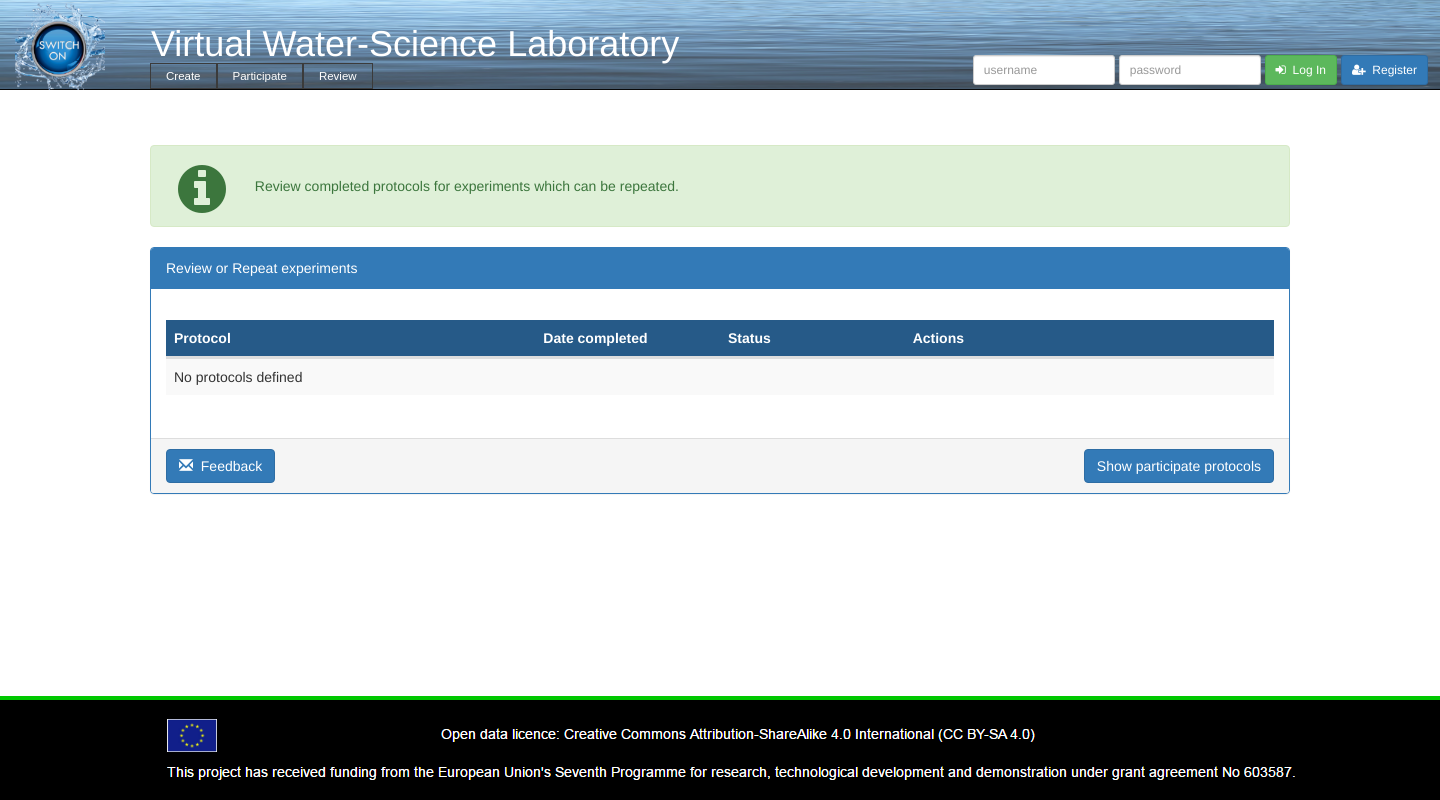
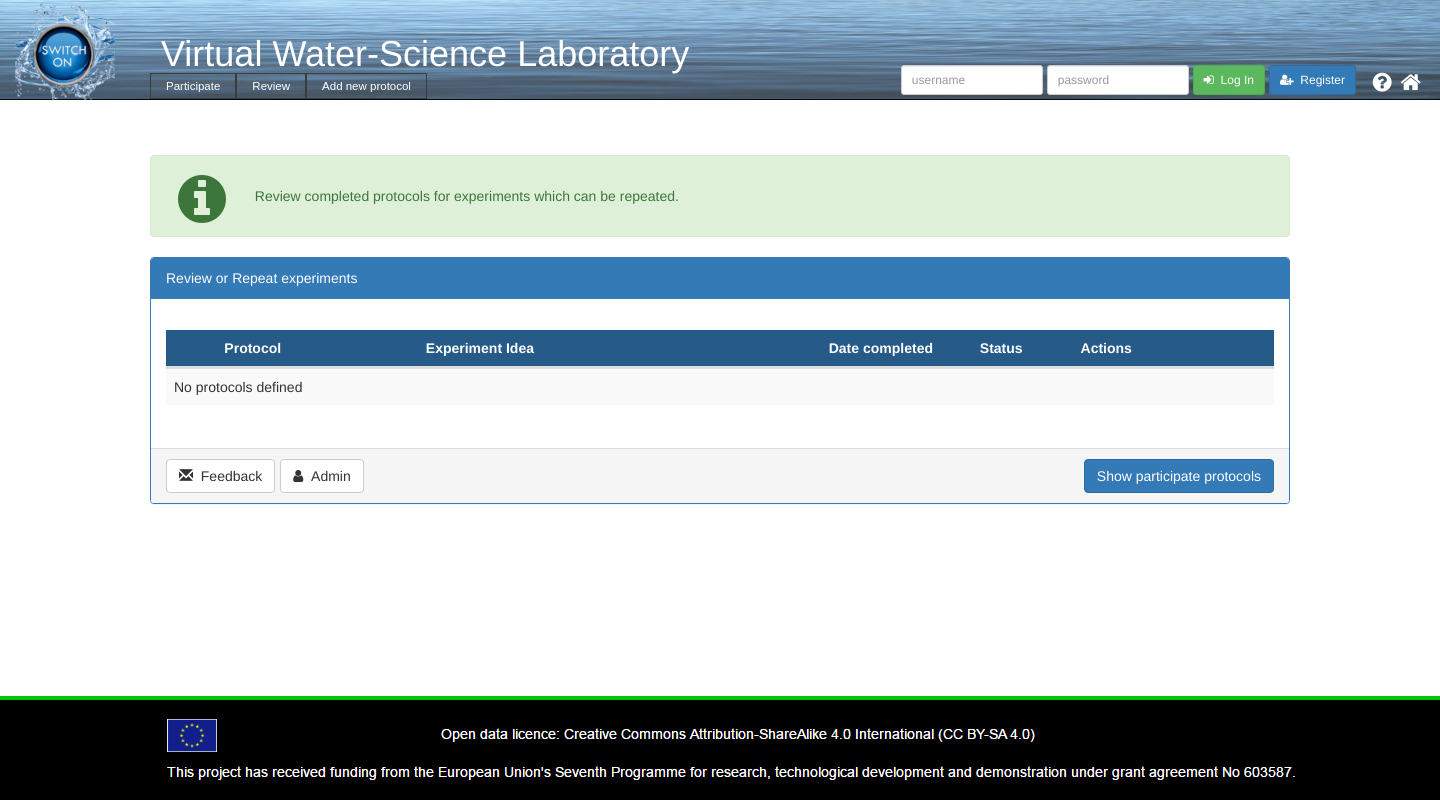
Before and after one commit to switchonproject/sip-html5-protocol-tool, a Django app: page / in a window 1440 px wide. Run offline with Django 3.2, Linux system fonts and the light colour scheme; data that the repository does not hold is empty; parts of the project's set-up code (start-up, migrations or seed data) failed here and were passed over; some libraries are stand-ins or nearby versions.

Commit message:
toolbar and re-styling

```diff
--- a/protocoltool/static/css/style.css
+++ b/protocoltool/static/css/style.css
@@ -126,14 +126,14 @@ p {
     background: #fff;
     padding: 0;
     width: 100%;
-    height: 90px;
+    height: 100px;
     background-image: url("../img/navbar_background.png");
     background-repeat: no-repeat;
     background-size: 100% 100%;
 }
 
 .switchon-navbar-container{
-    height:90px;
+    height:100px;
     padding:0;
     padding-left: 15px;
     padding-right:15px;
@@ -192,6 +192,23 @@ p {
 .navbar-login-options{
     float: right;
     bottom: 8px;
-    right: 8px;
+    right: 80px;
     position: relative;
 }
+
+.btn-space {
+    margin-right: 5px;
+}
+
+.navbar-extras {
+    position: absolute;
+    bottom: 4px;
+    right: 19px;
+}
+
+.fa-so-font {
+    font-size:22px;
+    align: center;
+    color: white;
+    margin-left: 5px;
+}
--- a/protocoltool/static/javascript/form.js
+++ b/protocoltool/static/javascript/form.js
@@ -81,9 +81,10 @@ $(document).ready(function(){
                 }
             });
 
+            window.location.assign('/view/' + datasetID);
         }
         else{
-            warningPopup("One or more required fields are filled in incorrectly");
+            warningPopup("You need to provide at least a full name and short title in order to save a protocol");
         }
     });
 
@@ -122,10 +123,9 @@ $(document).ready(function(){
                     console.log(xhr.status + ": " + xhr.responseText); // provide a bit more info about the error to the console
                 }
             });
-
         }
         else{
-            warningPopup("One or more required fields are filled in incorrectly");
+            warningPopup("You need to provide at least a full name and short title in order to save a protocol");
         }
     });
 
--- a/protocoltool/templates/protocoltool/protocoloverview.html
+++ b/protocoltool/templates/protocoltool/protocoloverview.html
@@ -20,6 +20,7 @@
     </head>
 
     <body>
+
         <!-- TOOLBAR -->
         <div class="navbar navbar-inverse navbar-static-top switchon-navbar">
             <div class="container-fluid">
@@ -37,9 +38,9 @@
                     <div class="navbar-options">
                         <div class="navbar-menu">
                             <ul class="nav navbar-nav navbar-links">
-                                <li><a href="http://www.switch-on-vwsl.eu/define-a-new-experiment/">Create</a></li>
                                 <li><a href="/participate">Participate</a></li>
                                 <li><a href="/review">Review</a></li>
+                                <li><a href="/createprotocol">Add new protocol</a></li>
                             </ul>
                         </div>
                         <div class="navbar-login-options">
@@ -71,6 +72,10 @@
                                 </button>
                             </form>
                             {% endif %}
+                        </div>
+                        <div class="navbar-extras">
+                            <a href="http://www.switch-on-vwsl.eu/about"><i class="fa fa-question-circle fa-so-font" aria-hidden="true"></i></a>
+                            <a href="http://www.switch-on-vwsl.eu/"><i class="fa fa-home fa-so-font" aria-hidden="true"></i></a>
                         </div>
                     </div>
                 </div>
@@ -135,17 +140,6 @@
 
 
                 <div class="panel-body">
-
-                    {% if showParticipate %}
-
-                        <form class="form-inline pull-left" action="../../admin/">
-                            <button type="submit" title="Manage user accounts if you have administrator rights" class="btn btn-default btn-sm">
-                                <i class="fa fa-user"></i>&nbsp&nbspAdmin
-                            </button>
-                        </form>
-
-                    {% endif %}
-
                     <div class="row"></div>
 
                     <div class="row"> <!--Datasets table-->
@@ -157,8 +151,10 @@
                             <table id="participatetable" class="table table-striped">
                                 <thead>
                                     <tr>
+                                        <th class="col-md-1"></th>
                                         <th class="col-md-4">Protocol</th>
-                                        <th class="col-md-2">Last update</th>
+                                        <th class="col-md-8">Experiment idea</th>
+                                        <th class="col-md-3">Last update</th>
                                         <th class="col-md-2">Status</th>
                                         <th class="col-md-4">Actions</th>
                                     </tr>
@@ -168,8 +164,10 @@
                                         {% if dataset.hidden == False %}
                                             {% if not dataset.published  %}
                                             <tr>
+                                                <td class="col-md-1"><img class="switchon-navbar-logo" src="/static/img/sologo_50x50.png" alt=""></td>
                                                 <td class="col-md-4">{{ dataset.shortTitle }}</td>
-                                                <td class="col-md-2">{{ dataset.dateLastUpdate | date:'d-m-Y' }}</td>
+                                                <td class="col-md-8">{{ dataset.experimentIdea }}</td>
+                                                <td class="col-md-3">{{ dataset.dateLastUpdate | date:'d-m-Y' }}</td>
                                                 <td class="col-md-2">Participate</td>
                                                 <td class="col-md-4">
                                                     <button type="button" class="btn btn-xs btn-default" value="{{ dataset.id }}" name="view" onclick="viewProtocol(this)">View</button>
@@ -178,7 +176,7 @@
 
                                                         {% if user.id == dataset.leadUser.user.id %}
                                                             <button type="button" class="btn btn-xs btn-default" value="{{ dataset.id }}" name="edit" onclick="editProtocol(this)">Edit</button>
-                                                            <button type="button" class="btn btn-xs btn-default" value="{{ dataset.id }}" name="publish" onclick="publishProtocol(this)">Send to 'review or repeat'</button>
+                                                            <button type="button" class="btn btn-xs btn-default" value="{{ dataset.id }}" name="publish" onclick="publishProtocol(this)">Send to review</button>
                                                             <button type="button" class="btn btn-xs btn-default" value="{{ dataset.id }}" name="useradmin" onclick="userAdmin(this)">Set user rights</button>
                                                             <button type="button" class="btn btn-xs btn-default" value="{{ dataset.id }}" name="deleteProtocol" onclick="deleteProtocol(this)">Delete</button>
 
@@ -212,8 +210,10 @@
                             <table id="reviewtable" class="table table-striped">
                                 <thead>
                                     <tr>
+                                        <th class="col-md-1"></th>
                                         <th class="col-md-4">Protocol</th>
-                                        <th class="col-md-2">Date completed</th>
+                                        <th class="col-md-8">Experiment Idea</th>
+                                        <th class="col-md-3">Date completed</th>
                                         <th class="col-md-2">Status</th>
                                         <th class="col-md-4">Actions</th>
                                     </tr>
@@ -224,8 +224,10 @@
 
                                             {% if dataset.published %}
                                             <tr>
+                                                <td class="col-md-1"><img class="switchon-navbar-logo" src="/static/img/sologo_50x50.png" alt=""></td>
                                                 <td class="col-md-4">{{ dataset.shortTitle }}</td>
-                                                <td class="col-md-2">{{ dataset.dateLastUpdate | date:'d-m-Y' }}</td>
+                                                <td class="col-md-8">{{ dataset.experimentIdea }}</td>
+                                                <td class="col-md-3">{{ dataset.dateLastUpdate | date:'d-m-Y' }}</td>
                                                 <td class="col-md-2">
                                                     Review or repeat
                                                 </td>
@@ -247,8 +249,10 @@
                                     {% for externalProtocol in externalProtocolList  %}
 
                                     <tr>
+                                        <td class="col-md-1"><img class="switchon-navbar-logo" src="/static/img/sologo_50x50.png" alt=""></td>
                                         <td class="col-md-4">{{ externalProtocol.shortTitle }}</td>
-                                        <td class="col-md-2">{{ externalProtocol.dateLastUpdate | date:'d-m-Y' }}</td>
+                                        <td class="col-md-8">{{ externalProtocol.experimentIdea }}</td>
+                                        <td class="col-md-3">{{ externalProtocol.dateLastUpdate | date:'d-m-Y' }}</td>
                                         <td class="col-md-2">
                                             Review or repeat
                                         </td>
@@ -273,8 +277,14 @@
                 <div class="panel-footer clearfix">
 
                     <form class="form-inline pull-left" action="mailto:switchon.vwsl@gmail.com">
-                        <button type="submit" title="Send feedback on the tool" class="btn btn-primary pull-left">
+                        <button type="submit" title="Send feedback on the tool" class="btn btn-default pull-left btn-space">
                                 <i class="glyphicon glyphicon-envelope"></i>&nbsp&nbspFeedback
+                        </button>
+                    </form>
+
+                    <form class="form-inline pull-left" action="../../admin/">
+                        <button type="submit" title="Manage user accounts if you have administrator rights" class="btn btn-default pull-left btn-space">
+                            <i class="fa fa-user"></i>&nbsp&nbspAdmin
                         </button>
                     </form>
 
```
Also changed, not shown: protocoltool/models.py (+11 -12 lines), protocoltool/templates/protocoltool/form.html (+7 -3 lines), protocoltool/templates/protocoltool/useradmin.html (+6 -1 lines), protocoltool/templates/protocoltool/viewprotocol.html (+12 -5 lines), protocoltool/static/img/sologo_50x50.png (added), protocoltool/static/img/sologo_60x60.png (added).
